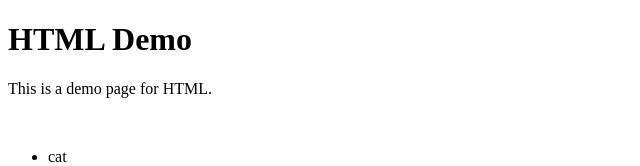
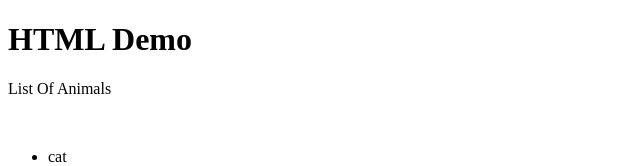
Before and after one commit to mathpatimrutunjaya-sketch/local-repo, a plain HTML site: page index.html in a window 1280 px wide. Shown: the top 166 px of the page, without its empty margins (0-640 px from the left). Drawn offline with Linux system fonts and the light colour scheme.

Commit message:
changed paragraph

```diff
--- a/index.html
+++ b/index.html
@@ -8,7 +8,7 @@
 </head>
 <body>
     <h1>HTML Demo</h1>
-    <p>This is a demo page for HTML.</p>
+    <p>List Of Animals</p>
     <br>
     <dev>
     <ul>
```
